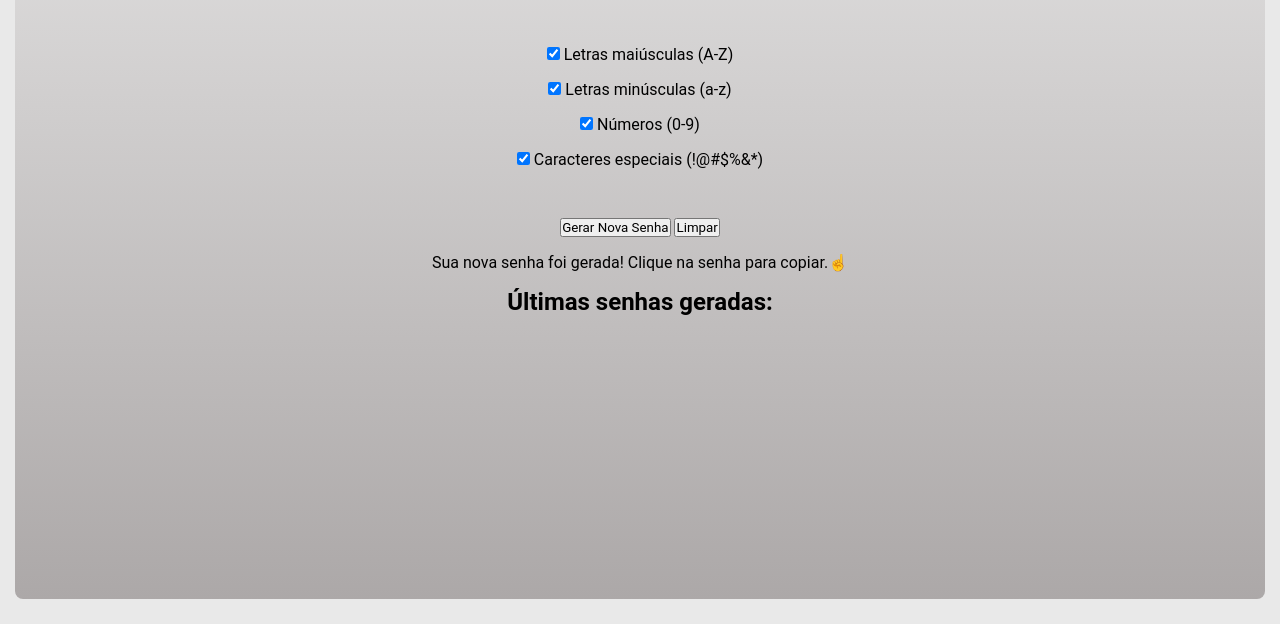
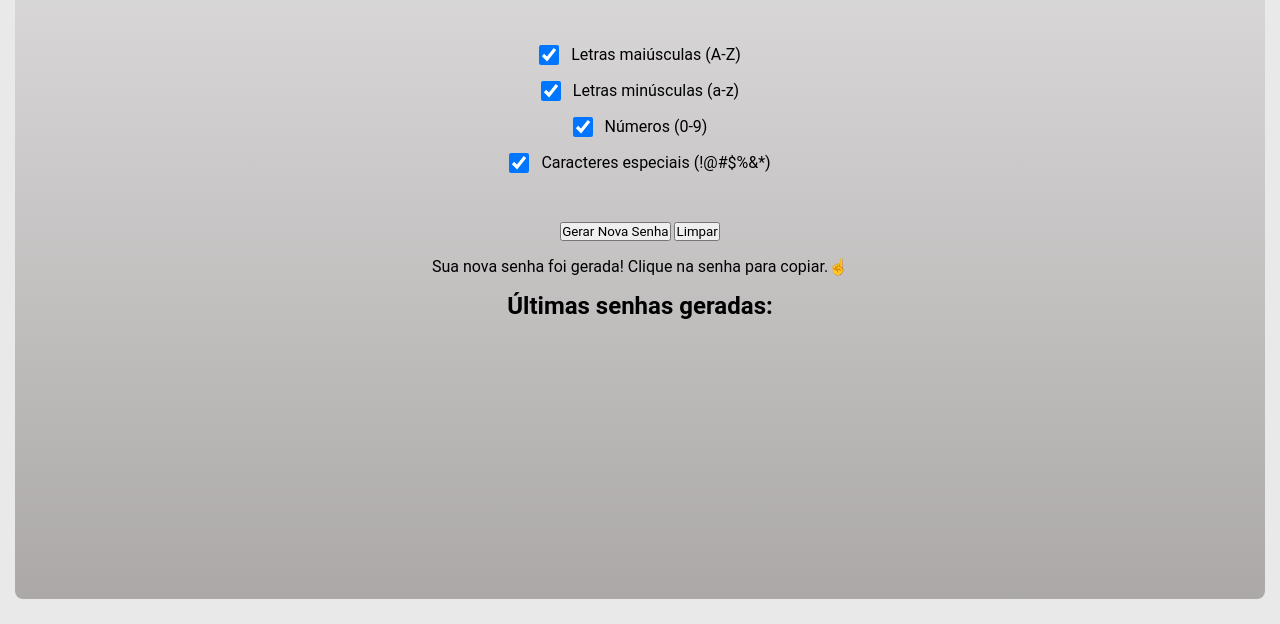
Before and after one commit to DevGabrielPortfolio/Gerador-de-senha, a plain HTML site: page index.html in a window 1280 px wide. Shown: the part 176-800 px from the top of the page. Drawn offline with Linux system fonts and the light colour scheme.

Commit message:
ADD: estilizando o option e o checkbox

```diff
--- a/assets/styles/password.css
+++ b/assets/styles/password.css
@@ -95,3 +95,17 @@ body{
     margin: 1.5rem 0;
     padding: 1.5rem;
 }
+
+.password-generator__option{
+    display: flex;
+    align-items: center;
+    gap: 0.75rem;
+    font-size: 16px;
+    cursor: pointer;
+}
+
+.generator-password__checkbox{
+    width: 1.25rem;
+    height: 1.25rem;
+    margin: 0;
+}
```
